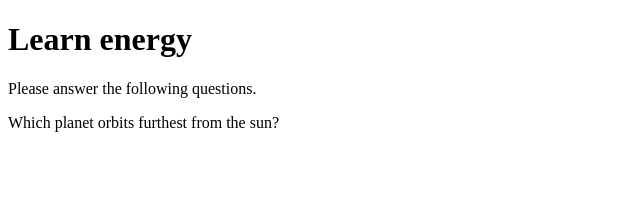
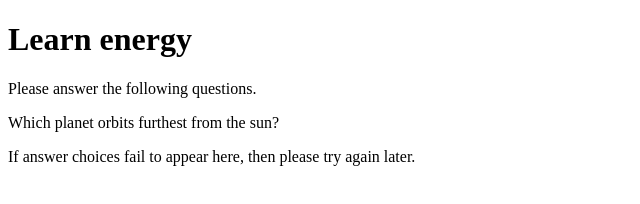
Before and after one commit to martinmphil/assesstech, a website: page public/index.html in a window 1280 px wide. Shown: the whole page, without its empty margins (0-640 px from the left). Drawn offline with Linux system fonts and the light colour scheme.

Commit message:
nesting semantic html (also no-script tag)

```diff
--- a/public/assestech.js
+++ b/public/assestech.js
@@ -2,7 +2,7 @@
 
 function displayScenario(string) {
   const el = document.querySelector(".scenario");
-  el.innerHTML = string;
+  el.innerHTML = `<p>${string}</p>`;
 }
 
 fetch("./phie2zubepeumahl.json")
--- a/public/index.html
+++ b/public/index.html
@@ -9,9 +9,23 @@
 
   <body>
     <h1>Learn energy</h1>
-    <main><p>Please answer the following questions.</p></main>
+    <noscript>Please enable JavaScript to run this app.</noscript>
 
-    <section class="scenario">Question text will appear here.</section>
+    <main>
+      <section class="instructions">
+        <p>Please answer the following questions.</p>
+      </section>
+      <article class="question">
+        <section class="scenario">
+          <p>If questions fail to appear here, then please try again later.</p>
+        </section>
+        <section class="choices">
+          <p>
+            If answer choices fail to appear here, then please try again later.
+          </p>
+        </section>
+      </article>
+    </main>
 
     <script src="./assestech.js"></script>
   </body>
```
Also changed, not shown: cypress/integration/index_html_spec.js (+11 -2 lines).
